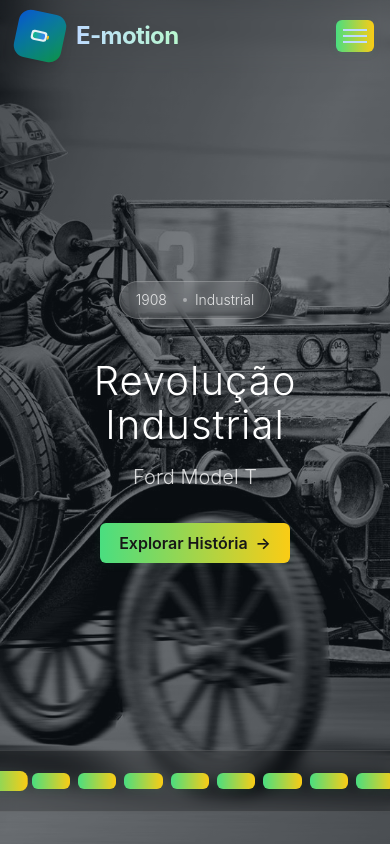
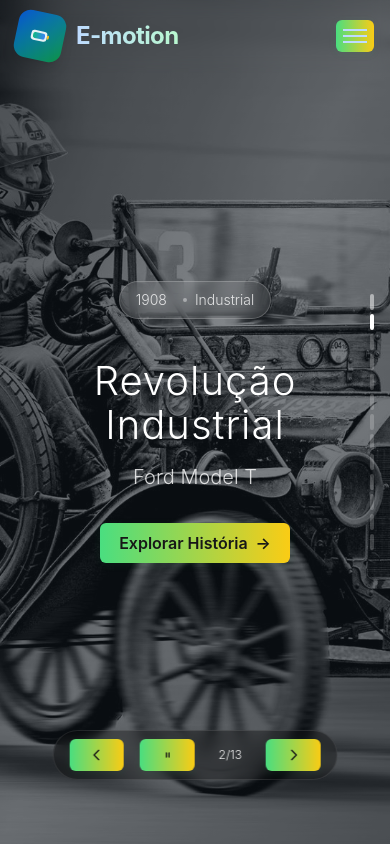
Before and after one commit to gustavoraulinodsilva/e-motion-landing-page, a Next.js app: page / in a window 390 px wide. Shown: the top 844 px of the page. Built offline with nearby package versions, Linux system fonts and the light colour scheme.

Commit message:
ajuste versão mobile da hero section

```diff
--- a/src/app/page.tsx
+++ b/src/app/page.tsx
@@ -6,6 +6,7 @@
 import Footer from '@/components/Footer';
 import Header from '@/components/Header';
 import Hero from '@/components/Hero';
+import MarketFuture from '@/components/MarketFuture';
 import Solution from '@/components/Solution';
 import React from 'react';
 
@@ -20,6 +21,7 @@
           <Challenge/>
           <Solution/>
           <CollectionPoints/>
+          <MarketFuture/>
           <Curiosities/>
         </div>
       </main>
--- a/src/components/Hero.tsx
+++ b/src/components/Hero.tsx
@@ -116,6 +116,8 @@
   const sectionRef = useRef<HTMLDivElement>(null);
   const [currentSlide, setCurrentSlide] = useState(0);
   const [isPlaying, setIsPlaying] = useState(true);
+  const [touchStart, setTouchStart] = useState<number | null>(null);
+  const [touchEnd, setTouchEnd] = useState<number | null>(null);
   const slidesRef = useRef<(HTMLDivElement | null)[]>([]);
 
   // Carousel automático
@@ -205,6 +207,32 @@
     setCurrentSlide((prev) => (prev - 1 + carouselData.length) % carouselData.length);
   };
 
+  // Swipe handling for mobile
+  const minSwipeDistance = 50;
+
+  const onTouchStart = (e: React.TouchEvent) => {
+    setTouchEnd(null);
+    setTouchStart(e.targetTouches[0].clientX);
+  };
+
+  const onTouchMove = (e: React.TouchEvent) => {
+    setTouchEnd(e.targetTouches[0].clientX);
+  };
+
+  const onTouchEnd = () => {
+    if (!touchStart || !touchEnd) return;
+
+    const distance = touchStart - touchEnd;
+    const isLeftSwipe = distance > minSwipeDistance;
+    const isRightSwipe = distance < -minSwipeDistance;
+
+    if (isLeftSwipe) {
+      nextSlide();
+    } else if (isRightSwipe) {
+      prevSlide();
+    }
+  };
+
   const currentData = carouselData[currentSlide];
 
   return (
@@ -212,6 +240,9 @@
       id="inicio"
       ref={sectionRef}
       className="relative w-full h-screen bg-neutral-900 overflow-hidden"
+      onTouchStart={onTouchStart}
+      onTouchMove={onTouchMove}
+      onTouchEnd={onTouchEnd}
     >
       {/* Carousel de imagens */}
       <div className="absolute inset-0">
@@ -286,8 +317,8 @@
         </div>
       </div>
 
-      {/* Carousel controls */}
-      <div className="absolute bottom-8 left-1/2 transform -translate-x-1/2 z-30">
+      {/* Desktop controls */}
+      <div className="hidden md:block absolute bottom-8 left-1/2 transform -translate-x-1/2 z-30">
         <div className="flex items-center space-x-6 bg-black/20 backdrop-blur-sm rounded-full px-6 py-3 border border-white/10">
           {/* Previous button */}
           <button
@@ -346,8 +377,97 @@
         </div>
       </div>
 
-      {/* Progress indicator */}
-      <div className="absolute bottom-0 left-0 w-full h-1 bg-white/10">
+      {/* Mobile controls - Compact bottom controls */}
+      <div className="md:hidden absolute bottom-16 left-1/2 transform -translate-x-1/2 z-30">
+        <div className="flex items-center space-x-4 bg-black/30 backdrop-blur-sm rounded-full px-4 py-2 border border-white/10">
+          {/* Previous */}
+          <button
+            onClick={prevSlide}
+            className="text-white/70 hover:text-white transition-colors p-1"
+            aria-label="Anterior"
+          >
+            <svg className="w-4 h-4" fill="none" stroke="currentColor" viewBox="0 0 24 24">
+              <path strokeLinecap="round" strokeLinejoin="round" strokeWidth={2} d="M15 19l-7-7 7-7" />
+            </svg>
+          </button>
+
+          {/* Play/Pause */}
+          <button
+            onClick={togglePlayPause}
+            className="text-white hover:text-white/80 transition-colors p-1"
+            aria-label={isPlaying ? 'Pausar' : 'Reproduzir'}
+          >
+            {isPlaying ? (
+              <svg className="w-4 h-4" fill="none" stroke="currentColor" viewBox="0 0 24 24">
+                <path strokeLinecap="round" strokeLinejoin="round" strokeWidth={2} d="M10 9v6m4-6v6" />
+              </svg>
+            ) : (
+              <svg className="w-4 h-4" fill="currentColor" viewBox="0 0 24 24">
+                <path d="M8 5v14l11-7z" />
+              </svg>
+            )}
+          </button>
+
+          {/* Current slide info */}
+          <div className="text-white/90 text-xs font-light px-2">
+            {currentSlide + 1}/{carouselData.length}
+          </div>
+
+          {/* Next */}
+          <button
+            onClick={nextSlide}
+            className="text-white/70 hover:text-white transition-colors p-1"
+            aria-label="Próximo"
+          >
+            <svg className="w-4 h-4" fill="none" stroke="currentColor" viewBox="0 0 24 24">
+              <path strokeLinecap="round" strokeLinejoin="round" strokeWidth={2} d="M9 5l7 7-7 7" />
+            </svg>
+          </button>
+        </div>
+      </div>
+
+      {/* Mobile side progress indicator - Minimal */}
+      <div className="md:hidden absolute right-4 top-1/2 transform -translate-y-1/2 z-20">
+        <div className="flex flex-col space-y-1">
+          {carouselData.map((_, index) => (
+            <div
+              key={index}
+              className={`w-1 h-4 rounded-full transition-all duration-300 ${
+                index === currentSlide
+                  ? 'bg-white shadow-sm'
+                  : index < currentSlide
+                  ? 'bg-white/50'
+                  : 'bg-white/20'
+              }`}
+            />
+          ))}
+        </div>
+      </div>
+
+      {/* Mobile bottom progress bar - Enhanced */}
+      <div className="md:hidden absolute bottom-0 left-0 w-full">
+        {/* Swipe hint for first few seconds */}
+        <div className={`absolute bottom-4 left-1/2 transform -translate-x-1/2 transition-opacity duration-1000 ${
+          currentSlide < 2 ? 'opacity-70' : 'opacity-0'
+        }`}>
+          <div className="bg-black/30 backdrop-blur-sm rounded-full px-3 py-1 text-white/70 text-xs font-light border border-white/10">
+            ← Deslize para navegar →
+          </div>
+        </div>
+
+        {/* Progress bar */}
+        <div className="h-1 bg-white/10">
+          <div
+            className="h-full bg-gradient-to-r from-cyan-400 to-blue-500 transition-all duration-300 ease-out"
+            style={{
+              width: `${((currentSlide + 1) / carouselData.length) * 100}%`
+            }}
+          />
+        </div>
+      </div>
+
+      {/* Desktop bottom progress bar - Animated */}
+      <div className="hidden md:block absolute bottom-0 left-0 w-full h-1 bg-white/10">
         <div
           className="h-full bg-gradient-to-r from-cyan-400 to-blue-500 transition-all duration-4000 ease-linear"
           style={{
```
